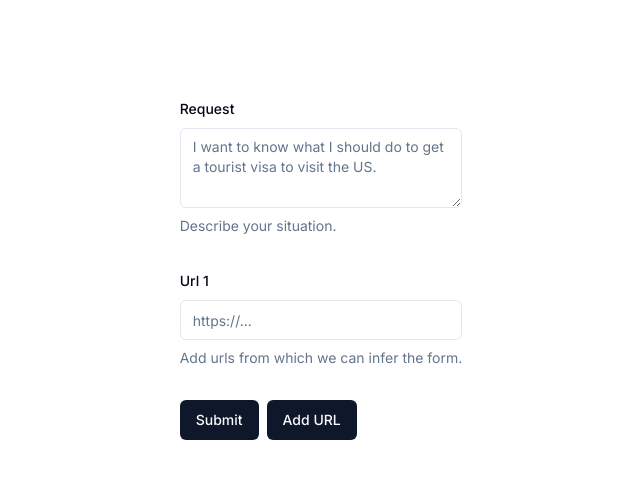
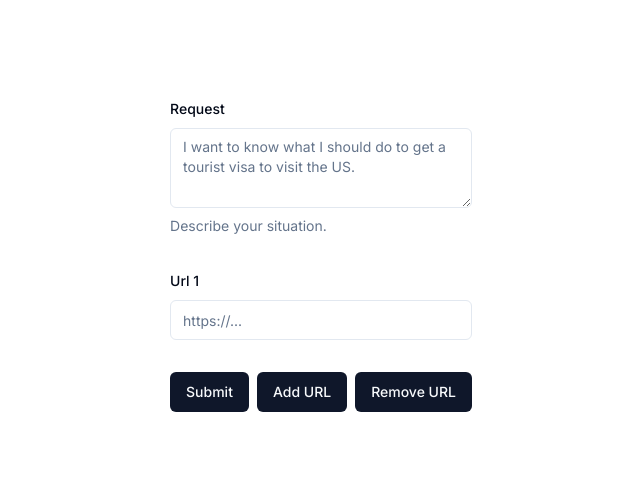
Before and after one commit to TGianella/NoChatbot, a Next.js app: page / in a window 1280 px wide. Shown: the top 478 px of the page, without its empty margins (319-959 px from the left). Built offline with nearby package versions, Linux system fonts and the light colour scheme.

Commit message:
fix field array

```diff
--- a/src/components/RequestForm.tsx
+++ b/src/components/RequestForm.tsx
@@ -19,11 +19,11 @@ import { Textarea } from "@/components/ui/textarea";
 
 const formSchema = z.object({
   request: z.string().min(2),
-  url0: z.string(),
-  url1: z.optional(z.string()),
-  url2: z.optional(z.string()),
-  url3: z.optional(z.string()),
-  url4: z.optional(z.string()),
+  urls: z.array(
+    z.object({
+      url: z.string(),
+    }),
+  ),
 });
 
 export function RequestForm() {
@@ -31,6 +31,7 @@ export function RequestForm() {
     resolver: zodResolver(formSchema),
     defaultValues: {
       request: "",
+      urls: [{ url: "" }],
     },
   });
 
@@ -52,7 +53,6 @@ export function RequestForm() {
     {
       control: form.control, // control props comes from useForm (optional: if you are using FormProvider)
       name: "urls", // unique name for your Field Array
-      defaultValue: [{ url: "" }],
     },
   );
 
@@ -76,31 +76,15 @@ export function RequestForm() {
             </FormItem>
           )}
         />
-        <FormField
-          control={form.control}
-          name="url0"
-          render={({ field }) => (
-            <FormItem>
-              <FormLabel>Url 1</FormLabel>
-              <FormControl>
-                <Input placeholder="https://..." {...field} />
-              </FormControl>
-              <FormDescription>
-                Add urls from which we can infer the form.
-              </FormDescription>
-              <FormMessage />
-            </FormItem>
-          )}
-        />
         {fields.map((field, index) => (
           <div key={field.id}>
             <FormField
               control={form.control}
-              name={`url${index + 1}`}
+              name={`urls.${index}.url`}
               defaultValue={""}
               render={({ field }) => (
                 <FormItem>
-                  <FormLabel>Url {index + 2}</FormLabel>
+                  <FormLabel>Url {index + 1}</FormLabel>
                   <FormControl>
                     <Input placeholder="https://..." {...field} />
                   </FormControl>
```
